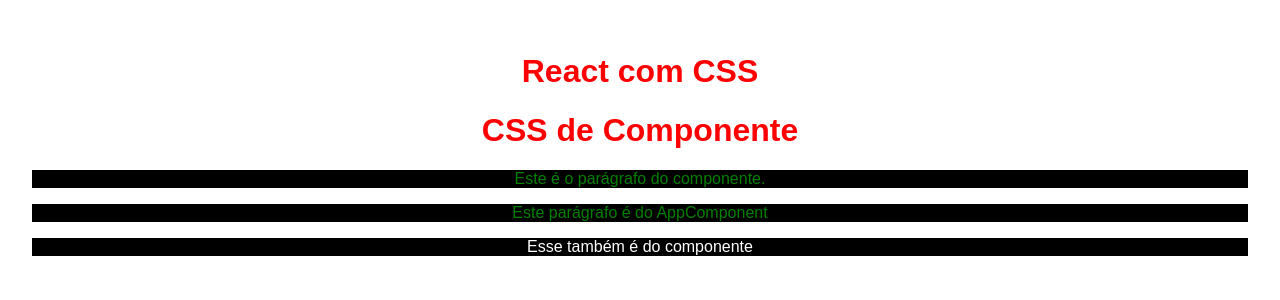
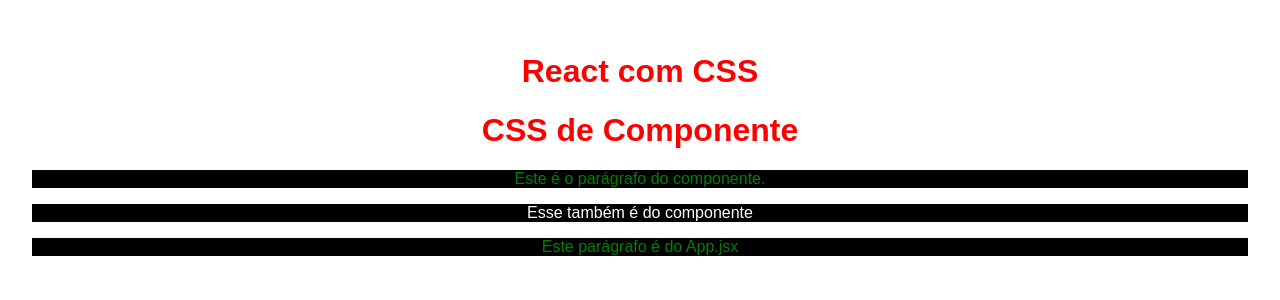
Before and after one commit to flaviare1s/curso-react, a React (Vite) app in the folder 4_CSS_REACT/: page / in a window 1280 px wide. Shown: the top 300 px of the page. Built offline with nearby package versions, Linux system fonts and the light colour scheme.

Commit message:
Corrigi erros.

```diff
--- a/4_CSS_REACT/src/App.jsx
+++ b/4_CSS_REACT/src/App.jsx
@@ -10,9 +10,7 @@ export function App() {
 
       {/* CSS de componente*/}
       <MyComponent />
-      <p>Este parágrafo é do AppComponent</p>
-      <p className="my-comp-paragraphy">Esse também é do componente</p>
-
+      <p>Este parágrafo é do App.jsx</p>
     </div>
   )
 }
--- a/4_CSS_REACT/src/components/MyComponent.jsx
+++ b/4_CSS_REACT/src/components/MyComponent.jsx
@@ -5,6 +5,7 @@ export const MyComponent = () => {
     <div>
         <h1>CSS de Componente</h1>
         <p>Este é o parágrafo do componente.</p>
+        <p className="my-comp-paragraphy">Esse também é do componente</p>
     </div>
   )
 }
```
